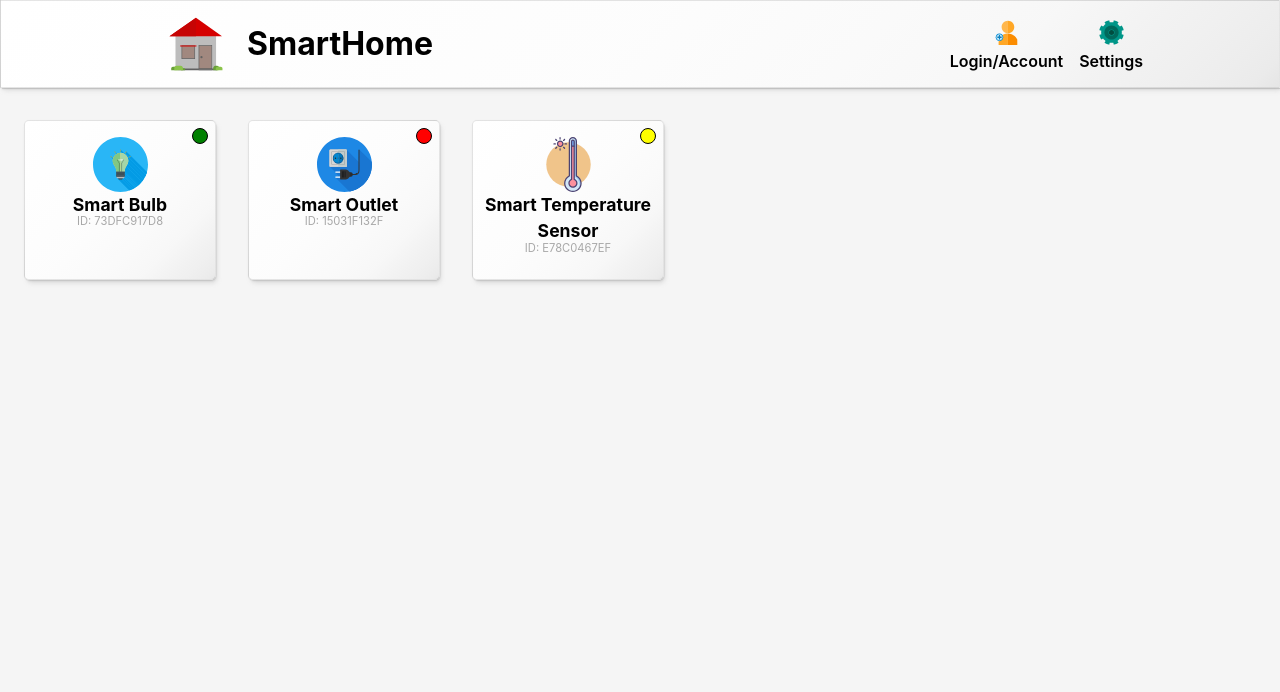
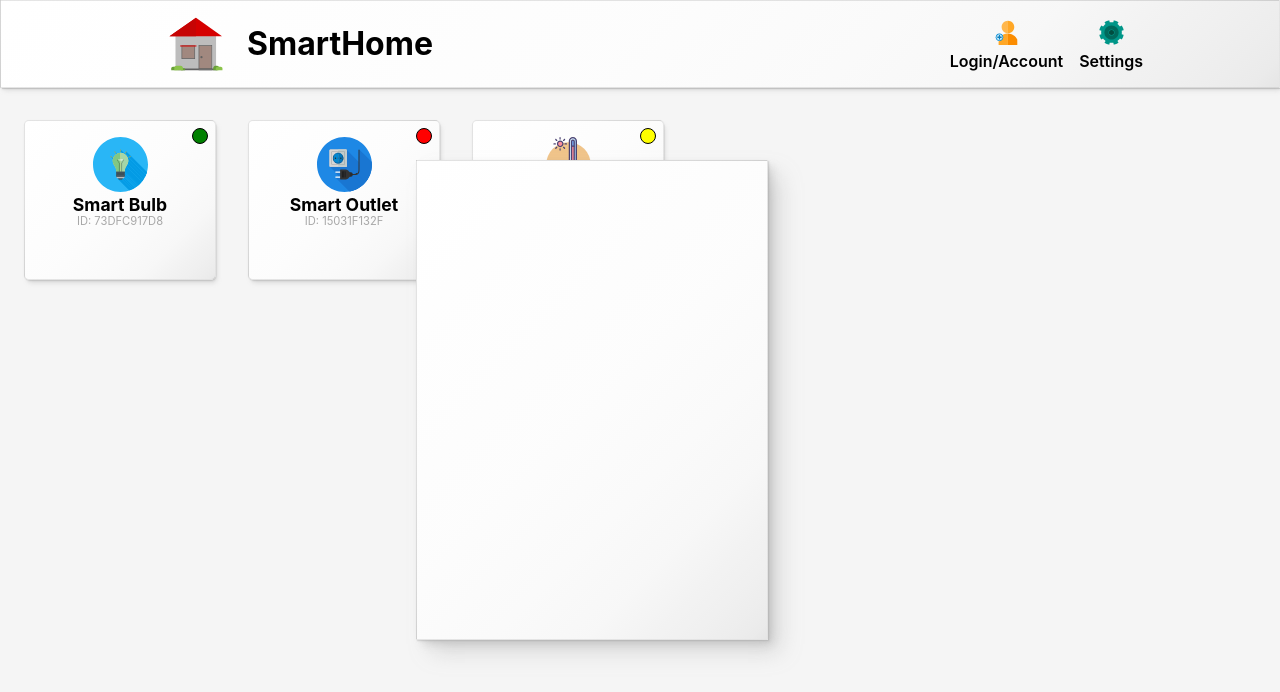
Before and after one commit to TZ-fn/SmartHomeApp, a Next.js app: page / in a window 1280 px wide. Shown: the top 692 px of the page. Built offline with nearby package versions, Linux system fonts and the light colour scheme.

Commit message:
Create a modal element and style it

```diff
--- /dev/null
+++ b/components/DeviceDetailsModal/DeviceDetailsModal.module.scss
@@ -0,0 +1,14 @@
+.modalContainer {
+  position: absolute;
+  top: 20%;
+  right: 40%;
+  height: 30rem;
+  width: 22rem;
+  padding: 1rem;
+  background-image: var(--background-gradient);
+  box-shadow: var(--shadow-elevation-medium);
+  touch-action: none;
+  -webkit-user-select: none;
+  user-select: none;
+  border: 1px solid var(--border-color);
+}
--- /dev/null
+++ b/components/DeviceDetailsModal/DeviceDetailsModal.tsx
@@ -0,0 +1,28 @@
+import { ReactElement, useEffect, useState } from 'react';
+import interact from 'interactjs';
+import styles from './DeviceDetailsModal.module.scss';
+
+export default function DeviceDetailsModal(): ReactElement {
+  const [position, setPosition] = useState({ x: 150, y: 100 });
+
+  useEffect(() => {
+    let draggableModal = interact('.draggable');
+    if (draggableModal !== undefined) {
+      draggableModal.draggable({
+        listeners: {
+          move(event) {
+            setPosition({ ...position, x: (position.x += event.dx) });
+            setPosition({ ...position, y: (position.y += event.dy) });
+            event.target.style.transform = `translate(${position.x}px, ${position.y}px)`;
+          },
+        },
+      });
+    }
+  }, []);
+
+  return (
+    <div className={`${styles.modalContainer} draggable`}>
+      <div className={styles.modal}></div>
+    </div>
+  );
+}
--- a/pages/index.tsx
+++ b/pages/index.tsx
@@ -1,4 +1,5 @@
 import type { NextPage } from 'next';
+import DeviceDetailsModal from '../components/DeviceDetailsModal/DeviceDetailsModal';
 import DevicesList from '../components/DevicesList/DevicesList';
 import HeadElement from '../components/HeadElement/HeadElement';
 import Header from '../components/Header/Header';
@@ -10,6 +11,7 @@ const Home: NextPage = () => {
       <HeadElement />
       <Header />
       <DevicesList />
+      <DeviceDetailsModal />
     </div>
   );
 };
```
